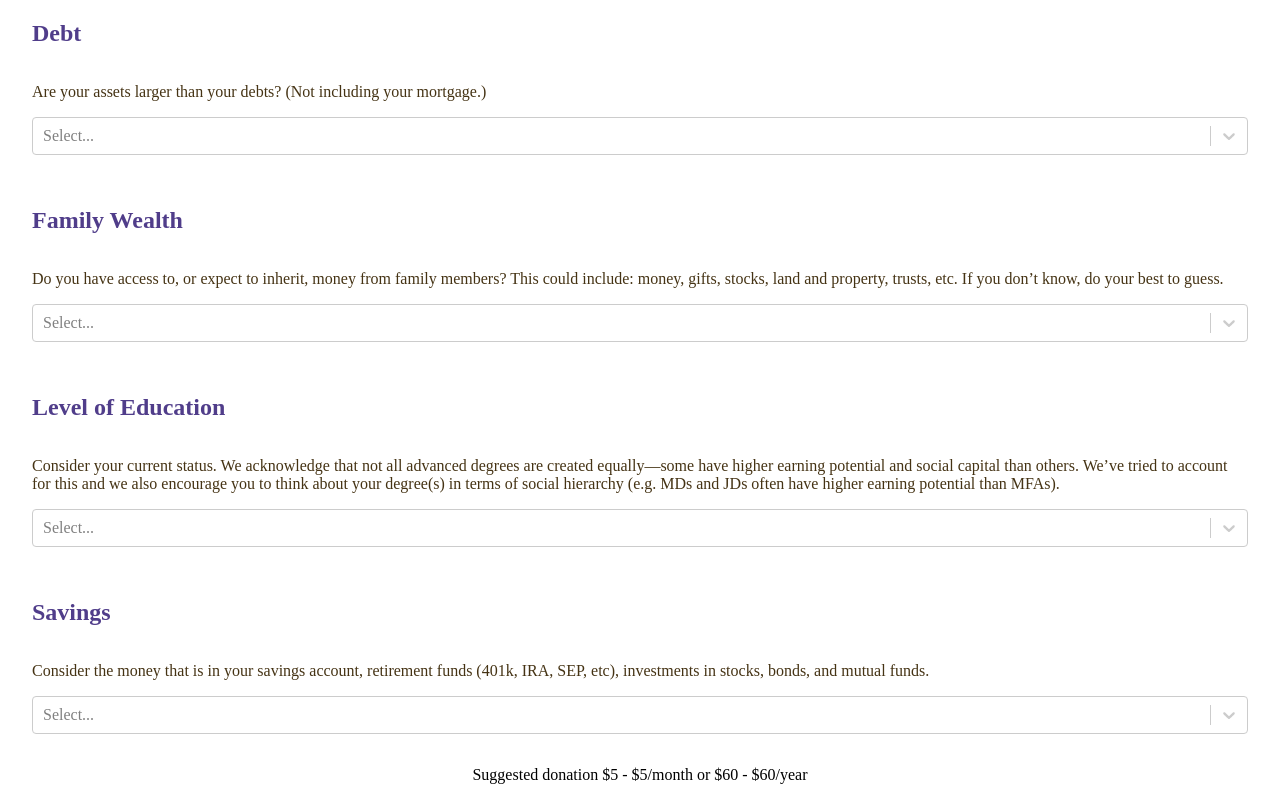
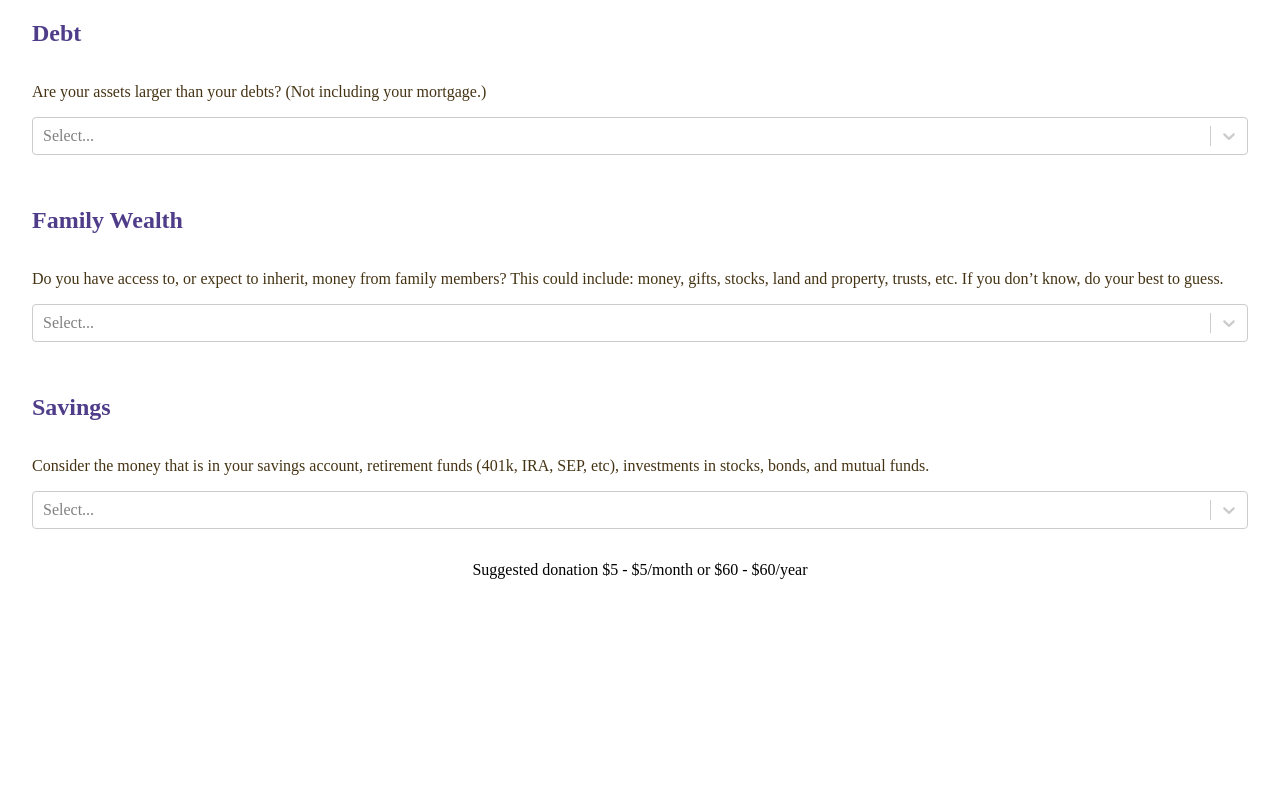
Before and after one commit to JackWilkin/rent-calculator, a React (Create React App) app: page / in a window 1280 px wide. Shown: the part 714-1514 px from the top of the page. After the commit the page ends 1309 px from the top, so only its background shows below. Built offline with nearby package versions, Linux system fonts and the light colour scheme.

Commit message:
Make updates

```diff
--- a/src/Pages/Dropdowns/FamilyWealth.jsx
+++ b/src/Pages/Dropdowns/FamilyWealth.jsx
@@ -7,9 +7,9 @@ export default function FamilyWealth({ onChange }) {
         { value: 3, label: '$50K - $100K' },
         { value: 4, label: '$100K - $500K' },
         { value: 5, label: '$500K - $2M' },
-        { value: 6, label: '$2M - $5M' },
-        { value: 7, label: '$5M - $10M' },
-        { value: 8, label: 'Over $10M' },
+        { value: 8, label: '$2M - $5M' },
+        { value: 10, label: '$5M - $10M' },
+        { value: 11, label: 'Over $10M' },
       ]
 
       const header = 'Family Wealth'
--- a/src/Pages/Dropdowns/HouseholdIncome.jsx
+++ b/src/Pages/Dropdowns/HouseholdIncome.jsx
@@ -7,9 +7,9 @@ export default function HouseholdIncome({ onChange }) {
         { value: 3, label: '$60,000 - $100,000' },
         { value: 4, label: '$100,000 - $150,000' },
         { value: 5, label: '$150,000 - $200,000' },
-        { value: 6, label: '$200,000 - $300,000' },
-        { value: 7, label: '$300,000 - $500,000' },
-        { value: 8, label: 'More than $500,000' },
+        { value: 7, label: '$200,000 - $300,000' },
+        { value: 9, label: '$300,000 - $500,000' },
+        { value: 11, label: 'More than $500,000' },
       ]
 
       const header = 'Household Income'
--- a/src/Pages/RentCalculator.jsx
+++ b/src/Pages/RentCalculator.jsx
@@ -5,7 +5,6 @@ import HouseholdIncome from './Dropdowns/HouseholdIncome';
 import Housing from './Dropdowns/Housing';
 import Debt from './Dropdowns/Debt';
 import FamilyWealth from './Dropdowns/FamilyWealth';
-import Education from './Dropdowns/Education';
 import Savings from './Dropdowns/Savings';
 
 const Container = styled.div`
@@ -88,7 +87,6 @@ export default function RentCalculator() {
                 <Housing onChange={updateTier}/>
                 <Debt onChange={updateTier}/>
                 <FamilyWealth onChange={updateTier}/>
-                <Education onChange={updateTier}/>
                 <Savings onChange={updateTier}/>
             </form>
           }
```
